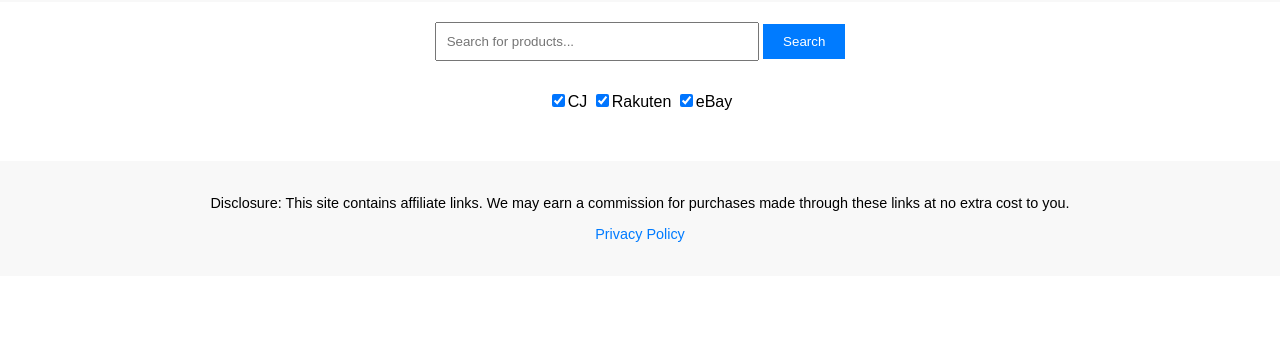
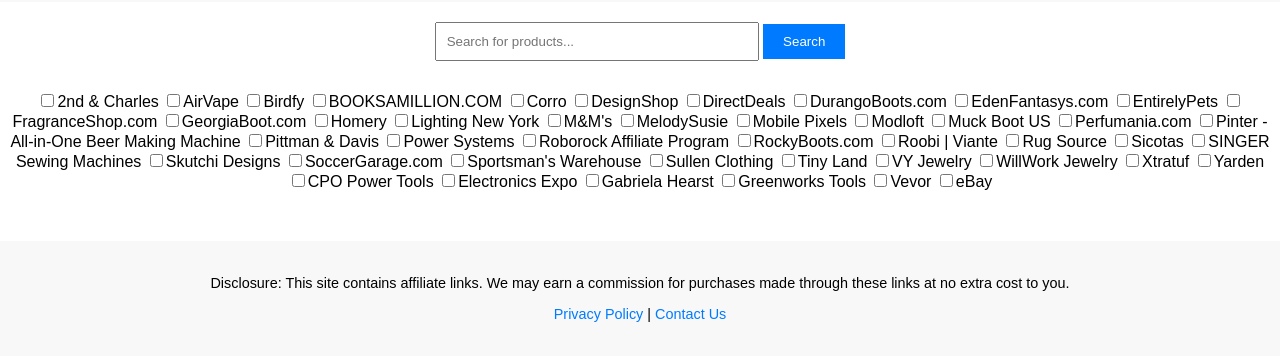
Before and after one commit to Aeguy353/GetComparley, a website: page public/index.html in a window 1280 px wide. Shown: the part 342-702 px from the top of the page. Drawn offline with Linux system fonts and the light colour scheme.

Commit message:
Update index.html

```diff
--- a/public/index.html
+++ b/public/index.html
@@ -16,15 +16,56 @@
             <button onclick="search()">Search</button>
         </div>
         <div class="checkboxes">
-            <label><input type="checkbox" id="cjCheckbox" checked>CJ</label>
-            <label><input type="checkbox" id="rakutenCheckbox" checked>Rakuten</label>
-            <label><input type="checkbox" id="ebayCheckbox" checked>eBay</label>
+            <label><input type="checkbox" class="store-checkbox" value="2nd_charles">2nd & Charles</label>
+            <label><input type="checkbox" class="store-checkbox" value="airvape">AirVape</label>
+            <label><input type="checkbox" class="store-checkbox" value="birdfy">Birdfy</label>
+            <label><input type="checkbox" class="store-checkbox" value="booksamillion">BOOKSAMILLION.COM</label>
+            <label><input type="checkbox" class="store-checkbox" value="corro">Corro</label>
+            <label><input type="checkbox" class="store-checkbox" value="designshop">DesignShop</label>
+            <label><input type="checkbox" class="store-checkbox" value="directdeals">DirectDeals</label>
+            <label><input type="checkbox" class="store-checkbox" value="durangoboots">DurangoBoots.com</label>
+            <label><input type="checkbox" class="store-checkbox" value="edenfantasys">EdenFantasys.com</label>
+            <label><input type="checkbox" class="store-checkbox" value="entirelypets">EntirelyPets</label>
+            <label><input type="checkbox" class="store-checkbox" value="fragranceshop">FragranceShop.com</label>
+            <label><input type="checkbox" class="store-checkbox" value="georgiaboot">GeorgiaBoot.com</label>
+            <label><input type="checkbox" class="store-checkbox" value="homery">Homery</label>
+            <label><input type="checkbox" class="store-checkbox" value="lighting_new_york">Lighting New York</label>
+            <label><input type="checkbox" class="store-checkbox" value="m_ms">M&M's</label>
+            <label><input type="checkbox" class="store-checkbox" value="melodysusie">MelodySusie</label>
+            <label><input type="checkbox" class="store-checkbox" value="mobile_pixels">Mobile Pixels</label>
+            <label><input type="checkbox" class="store-checkbox" value="modloft">Modloft</label>
+            <label><input type="checkbox" class="store-checkbox" value="muck_boot_us">Muck Boot US</label>
+            <label><input type="checkbox" class="store-checkbox" value="perfumania">Perfumania.com</label>
+            <label><input type="checkbox" class="store-checkbox" value="pinter">Pinter - All-in-One Beer Making Machine</label>
+            <label><input type="checkbox" class="store-checkbox" value="pittman_davis">Pittman & Davis</label>
+            <label><input type="checkbox" class="store-checkbox" value="power_systems">Power Systems</label>
+            <label><input type="checkbox" class="store-checkbox" value="roborock">Roborock Affiliate Program</label>
+            <label><input type="checkbox" class="store-checkbox" value="rockyboots">RockyBoots.com</label>
+            <label><input type="checkbox" class="store-checkbox" value="roobi_viante">Roobi | Viante</label>
+            <label><input type="checkbox" class="store-checkbox" value="rug_source">Rug Source</label>
+            <label><input type="checkbox" class="store-checkbox" value="sicotas">Sicotas</label>
+            <label><input type="checkbox" class="store-checkbox" value="singer_sewing">SINGER Sewing Machines</label>
+            <label><input type="checkbox" class="store-checkbox" value="skutchi_designs">Skutchi Designs</label>
+            <label><input type="checkbox" class="store-checkbox" value="soccergarage">SoccerGarage.com</label>
+            <label><input type="checkbox" class="store-checkbox" value="sportsmans_warehouse">Sportsman's Warehouse</label>
+            <label><input type="checkbox" class="store-checkbox" value="sullen_clothing">Sullen Clothing</label>
+            <label><input type="checkbox" class="store-checkbox" value="tiny_land">Tiny Land</label>
+            <label><input type="checkbox" class="store-checkbox" value="vy_jewelry">VY Jewelry</label>
+            <label><input type="checkbox" class="store-checkbox" value="willwork_jewelry">WillWork Jewelry</label>
+            <label><input type="checkbox" class="store-checkbox" value="xtratuf">Xtratuf</label>
+            <label><input type="checkbox" class="store-checkbox" value="yarden">Yarden</label>
+            <label><input type="checkbox" class="store-checkbox" value="cpo_power_tools">CPO Power Tools</label>
+            <label><input type="checkbox" class="store-checkbox" value="electronics_expo">Electronics Expo</label>
+            <label><input type="checkbox" class="store-checkbox" value="gabriela_hearst">Gabriela Hearst</label>
+            <label><input type="checkbox" class="store-checkbox" value="greenworks_tools">Greenworks Tools</label>
+            <label><input type="checkbox" class="store-checkbox" value="vevor">Vevor</label>
+            <label><input type="checkbox" class="store-checkbox" value="ebay">eBay</label>
         </div>
         <div id="results"></div>
     </main>
     <footer>
         <p>Disclosure: This site contains affiliate links. We may earn a commission for purchases made through these links at no extra cost to you.</p>
-        <p><a href="/privacy.html">Privacy Policy</a></p>
+        <p><a href="/privacy.html">Privacy Policy</a> | <a href="mailto:Jeff.wadkins@getcomparley.com">Contact Us</a></p>
     </footer>
     <script src="/script.js"></script>
 </body>
```
